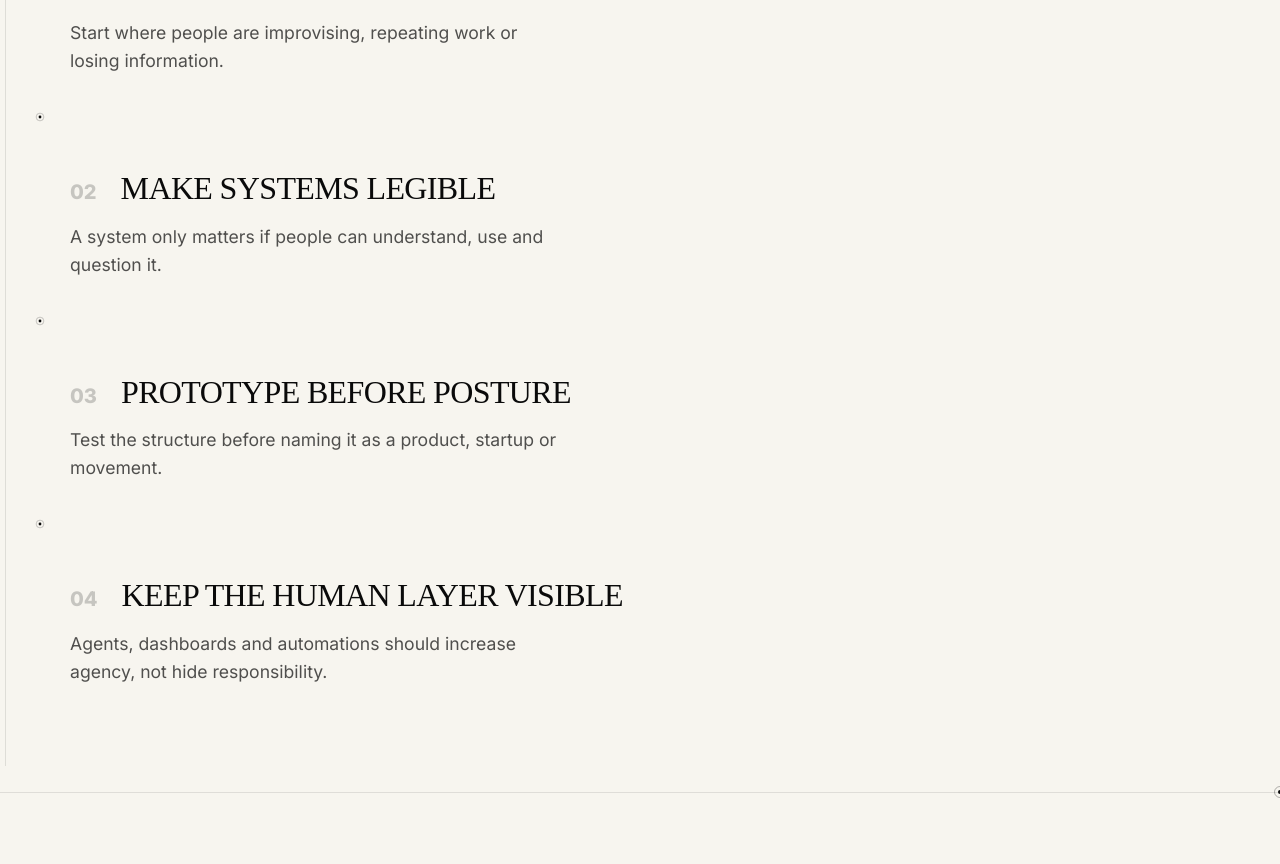
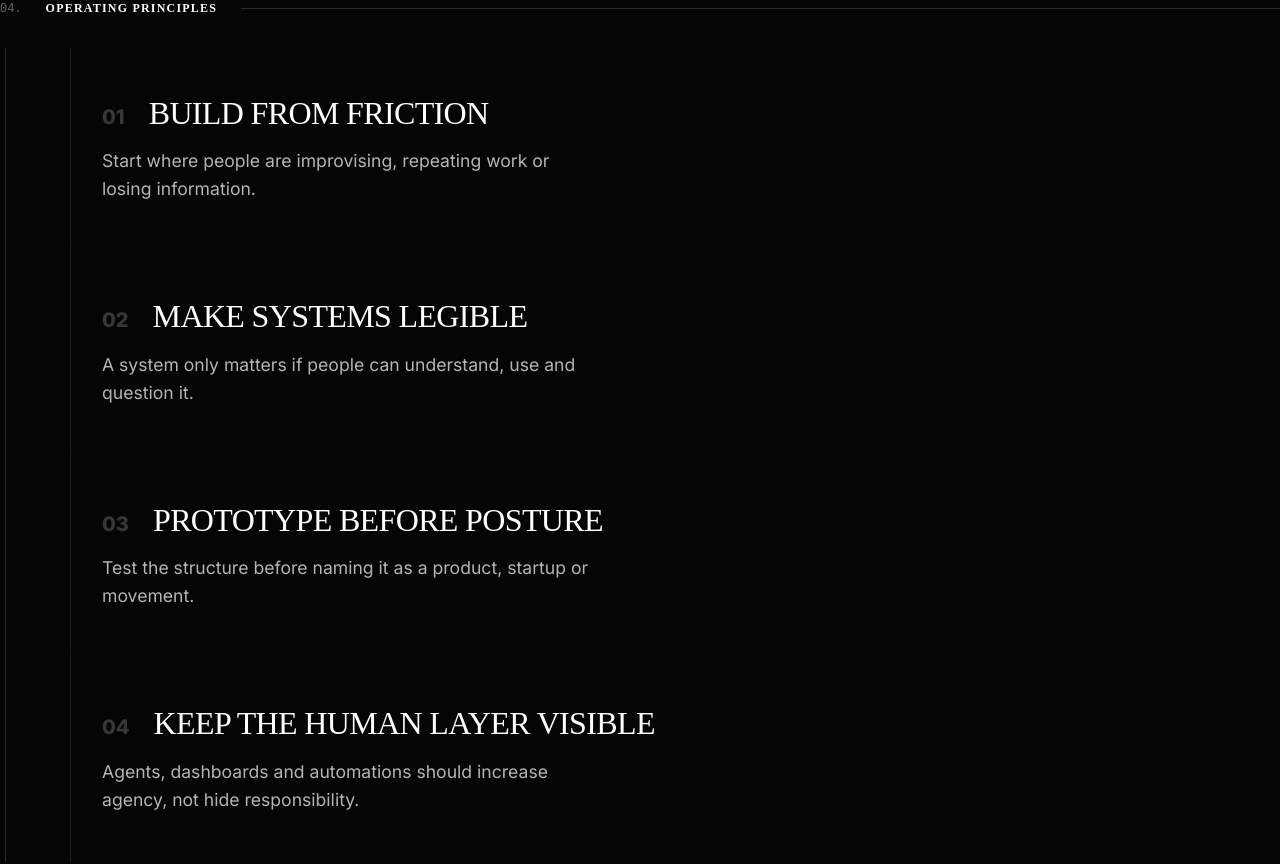
Before and after one commit to Felici4no/thelucasfeliciano.com.br, a Next.js app: page / in a window 1280 px wide. Shown: the part 5460-6324 px from the top of the page. Built offline with nearby package versions, Linux system fonts and the light colour scheme.

Commit message:
feat: implement LineSystem UI component and add OperatingPrinciples and SelectedWork sections

```diff
--- a/src/components/sections/Contact.module.css
+++ b/src/components/sections/Contact.module.css
@@ -1,7 +1,8 @@
 .footer {
   padding: 8rem 2rem 4rem;
-  background-color: var(--bg);
-  border-top: 1px solid var(--border);
+  background-color: #050505;
+  color: #FFFFFF;
+  border-top: 1px solid rgba(255, 255, 255, 0.1);
 }
 
 .container {
@@ -16,11 +17,12 @@
 .number {
   font-family: monospace;
   font-size: 0.75rem;
-  color: var(--fg-muted);
+  color: rgba(255, 255, 255, 0.4);
 }
 
 .title {
   font-size: clamp(2rem, 5vw, 4rem);
+  color: #FFFFFF;
 }
 
 .linksGrid {
@@ -32,7 +34,7 @@
 
 @media (min-width: 768px) {
   .linksGrid {
-    grid-template-columns: repeat(4, 1fr);
+    grid-template-columns: repeat(3, 1fr);
   }
 }
 
@@ -41,13 +43,14 @@
   justify-content: space-between;
   align-items: center;
   padding: 1.5rem;
-  border: 1px solid var(--border);
+  border: 1px solid rgba(255, 255, 255, 0.1);
   transition: all 0.3s ease;
+  color: #FFFFFF;
 }
 
 .link:hover {
-  background-color: var(--fg);
-  color: var(--bg);
+  background-color: #FFFFFF;
+  color: #000000;
 }
 
 .linkText {
@@ -61,7 +64,7 @@
   flex-direction: column;
   gap: 2rem;
   padding-top: 2rem;
-  border-top: 1px solid var(--border);
+  border-top: 1px solid rgba(255, 255, 255, 0.1);
 }
 
 @media (min-width: 768px) {
@@ -78,11 +81,11 @@
   gap: 0.25rem;
   font-family: monospace;
   font-size: 0.7rem;
-  color: var(--fg-muted);
+  color: rgba(255, 255, 255, 0.4);
 }
 
 .copyright {
   font-size: 0.65rem;
   letter-spacing: 0.1em;
-  color: var(--fg-muted);
+  color: rgba(255, 255, 255, 0.4);
 }
--- a/src/components/sections/OperatingPrinciples.module.css
+++ b/src/components/sections/OperatingPrinciples.module.css
@@ -1,9 +1,13 @@
 .section {
-  padding: 6rem 0;
+  padding: 8rem 0;
+  background-color: #050505;
+  color: #FFFFFF;
 }
 
 .container {
-  padding: 2rem 0;
+  padding: 0 2rem;
+  max-width: 1440px;
+  margin: 0 auto;
 }
 
 .grid {
@@ -21,7 +25,7 @@
 
 .lineVertical {
   width: 1px;
-  background: var(--foreground);
+  background: #FFFFFF;
   opacity: 0.1;
   height: 100%;
   position: absolute;
@@ -46,15 +50,14 @@
   font-family: var(--font-inter);
   font-size: 1.25rem;
   font-weight: 800;
-  color: var(--foreground);
-  opacity: 0.2;
+  color: rgba(255, 255, 255, 0.2);
 }
 
 .title {
   font-family: var(--font-serif);
   font-size: 2rem;
   line-height: 1.1;
-  color: var(--foreground);
+  color: #FFFFFF;
   font-weight: 500;
   text-transform: uppercase;
   letter-spacing: -0.02em;
@@ -64,8 +67,7 @@
   font-family: var(--font-inter);
   font-size: 1.1rem;
   line-height: 1.6;
-  color: var(--foreground);
-  opacity: 0.7;
+  color: rgba(255, 255, 255, 0.7);
   max-width: 500px;
 }
 
@@ -78,7 +80,14 @@
 
 .node {
   transform: scale(0.7);
-  color: var(--foreground);
+}
+
+.node :global(.dot) {
+  background-color: #FFFFFF;
+}
+
+.node :global(.ring) {
+  border-color: #FFFFFF;
 }
 
 @media (max-width: 768px) {
--- a/src/components/sections/OperatingPrinciples.tsx
+++ b/src/components/sections/OperatingPrinciples.tsx
@@ -30,7 +30,7 @@ const principles = [
 export function OperatingPrinciples() {
   return (
     <section className={styles.section}>
-      <SectionFrame title="OPERATING PRINCIPLES" number="04.">
+      <SectionFrame title="OPERATING PRINCIPLES" number="04." theme="dark">
         <div className={styles.container}>
           <div className={styles.grid}>
             {principles.map((principle, index) => (
--- a/src/components/sections/SelectedWork.module.css
+++ b/src/components/sections/SelectedWork.module.css
@@ -1,5 +1,11 @@
 .section {
-  padding: 4rem 2rem;
+  padding: 8rem 0;
+  background-color: #050505;
+  color: #FFFFFF;
+}
+
+.container {
+  padding: 0 2rem;
   max-width: 1440px;
   margin: 0 auto;
 }
@@ -10,7 +16,7 @@
 
 .desc {
   max-width: 600px;
-  color: var(--fg-muted);
+  color: rgba(255, 255, 255, 0.6);
   font-size: clamp(1.1rem, 1.5vw, 1.5rem);
   line-height: 1.3;
 }
@@ -63,14 +69,14 @@
 .label {
   font-size: 0.6rem;
   font-family: monospace;
-  color: var(--fg-muted);
+  color: rgba(255, 255, 255, 0.4);
   letter-spacing: 0.15em;
 }
 
 .value {
   font-size: 0.8rem;
   font-weight: 600;
-  color: var(--fg);
+  color: #FFFFFF;
 }
 
 .mainInfo {
@@ -89,18 +95,19 @@
   font-size: clamp(2.5rem, 6vw, 4.5rem);
   line-height: 0.95;
   font-family: var(--font-serif);
+  color: #FFFFFF;
 }
 
 .projectSubtitle {
   font-size: 1.1rem;
-  color: var(--fg-muted);
+  color: rgba(255, 255, 255, 0.5);
   font-weight: 300;
 }
 
 .projectDesc {
   font-size: 1.1rem;
   line-height: 1.6;
-  color: var(--fg-muted);
+  color: rgba(255, 255, 255, 0.6);
   max-width: 600px;
 }
 
@@ -121,14 +128,13 @@
   font-size: 0.65rem;
   font-weight: 600;
   letter-spacing: 0.1em;
-  color: var(--fg-muted);
-  opacity: 0.6;
+  color: rgba(255, 255, 255, 0.4);
 }
 
 .detailText {
   font-size: 0.95rem;
   line-height: 1.5;
-  color: var(--fg);
+  color: #FFFFFF;
 }
 
 .actions {
@@ -142,26 +148,27 @@
   font-weight: 600;
   letter-spacing: 0.1em;
   padding: 0.8rem 1.5rem;
-  border: 1px solid var(--border);
+  border: 1px solid rgba(255, 255, 255, 0.15);
   display: flex;
   align-items: center;
   gap: 0.75rem;
   transition: all 0.3s ease;
+  color: #FFFFFF;
 }
 
 .caseStudyLink:hover {
-  background-color: var(--fg);
-  color: var(--bg);
+  background-color: #FFFFFF;
+  color: #000000;
 }
 
 .externalLinks {
   display: flex;
   gap: 1.5rem;
-  color: var(--fg-muted);
+  color: rgba(255, 255, 255, 0.4);
 }
 
 .externalLinks a:hover {
-  color: var(--fg);
+  color: #FFFFFF;
 }
 
 .visualAnchor {
@@ -180,14 +187,15 @@
 .stackItem {
   font-size: 0.6rem;
   padding: 0.2rem 0.5rem;
-  border: 1px solid var(--border);
+  border: 1px solid rgba(255, 255, 255, 0.1);
   opacity: 0.4;
+  color: #FFFFFF;
 }
 
 .connectorLine {
   flex-grow: 1;
   width: 1px;
-  background-color: var(--border);
+  background-color: #FFFFFF;
   opacity: 0.1;
   margin-top: 1rem;
 }
@@ -198,6 +206,14 @@
   left: -6px;
 }
 
+.connectorNode :global(.dot) {
+  background-color: #FFFFFF;
+}
+
+.connectorNode :global(.ring) {
+  border-color: #FFFFFF;
+}
+
 .alternate .connectorNode {
   left: auto;
   right: -6px;
--- a/src/components/sections/SelectedWork.tsx
+++ b/src/components/sections/SelectedWork.tsx
@@ -14,7 +14,8 @@ const GithubIcon = () => (
 export function SelectedWork() {
   return (
     <section className={styles.section} id="projects">
-      <SectionFrame title="PROJECT ARCHIVE" number="02.">
+      <div className={styles.container}>
+        <SectionFrame title="PROJECT ARCHIVE" number="02." theme="dark">
           <div className={styles.header}>
             <p className={styles.desc}>
               Selected works from 2023–2024. A collection of systems, products, and movements
@@ -105,6 +106,7 @@ export function SelectedWork() {
             ))}
           </div>
         </SectionFrame>
+      </div>
     </section>
   );
 }
--- a/src/components/ui/LineSystem.module.css
+++ b/src/components/ui/LineSystem.module.css
@@ -94,3 +94,30 @@
   top: 4px;
   right: -6px;
 }
+.frame.dark {
+  color: #FFFFFF;
+}
+
+.frame.dark .number {
+  color: rgba(255, 255, 255, 0.4);
+}
+
+.frame.dark .title {
+  color: #FFFFFF;
+}
+
+.frame.dark .topLine,
+.frame.dark .sideLine,
+.frame.dark .bottomLine {
+  background-color: #FFFFFF;
+  opacity: 0.15;
+}
+
+.frame.dark .cornerNode .dot {
+  background-color: #FFFFFF;
+}
+
+.frame.dark .cornerNode .ring {
+  border-color: #FFFFFF;
+  opacity: 0.3;
+}
--- a/src/components/ui/LineSystem.tsx
+++ b/src/components/ui/LineSystem.tsx
@@ -11,9 +11,19 @@ export function LineNode({ className = "" }: { className?: string }) {
   );
 }
 
-export function SectionFrame({ children, title, number }: { children: React.ReactNode, title?: string, number?: string }) {
+export function SectionFrame({
+  children,
+  title,
+  number,
+  theme = 'light'
+}: {
+  children: React.ReactNode,
+  title?: string,
+  number?: string,
+  theme?: 'light' | 'dark'
+}) {
   return (
-    <div className={styles.frame}>
+    <div className={`${styles.frame} ${styles[theme]}`}>
       <div className={styles.topBar}>
         {number && <span className={styles.number}>{number}</span>}
         {title && <h2 className={styles.title}>{title}</h2>}
```
Lines whose indentation alone changed are shown as unchanged.
